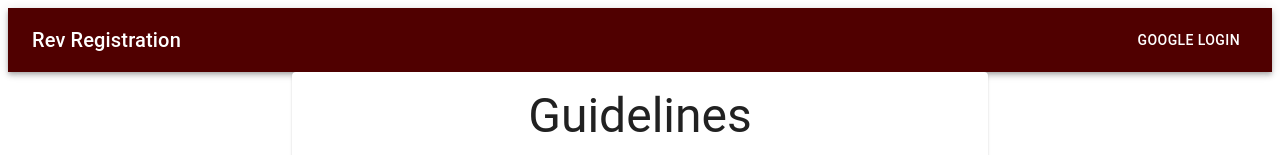
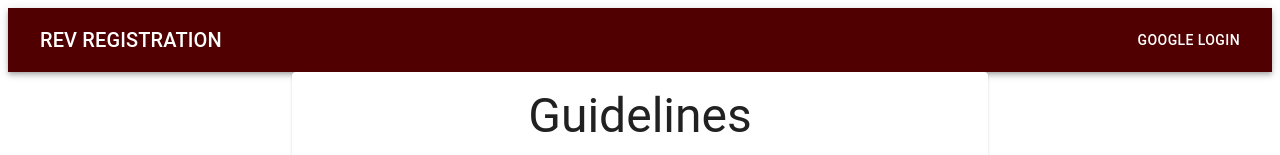
Before and after one commit to devjamespro/Rev-Registration, a React app in the folder autoscheduler/frontend/src/: page / in a window 1280 px wide. Shown: the top 155 px of the page. Built offline with nearby package versions, Linux system fonts and the light colour scheme; the HTML template or start-up script is replaced by a standard one.

Commit message:
Made NavBar title redirect to root upon click

```diff
--- a/autoscheduler/frontend/src/components/NavBar.tsx
+++ b/autoscheduler/frontend/src/components/NavBar.tsx
@@ -2,6 +2,7 @@ import * as React from 'react';
 import {
   AppBar, Toolbar, Typography, Button, makeStyles,
 } from '@material-ui/core';
+import { navigate } from '@reach/router';
 import appTheme from '../theme';
 
 const useStyles = makeStyles((theme) => ({
@@ -26,12 +27,20 @@ const NavBar: React.SFC = () => {
         color="primary"
       >
         <Toolbar>
-          <Typography
-            variant="h6"
-            className={classes.title}
-          >
-            Rev Registration
-          </Typography>
+          <div className={classes.title}>
+            <Button
+              color="inherit"
+              onClick={(): void => {
+                // Navigate to the root when the title is clicked
+                navigate('/');
+              }}
+            >
+              <Typography variant="h6">
+                Rev Registration
+              </Typography>
+            </Button>
+          </div>
+
           <Button
             color="inherit"
           >
```
